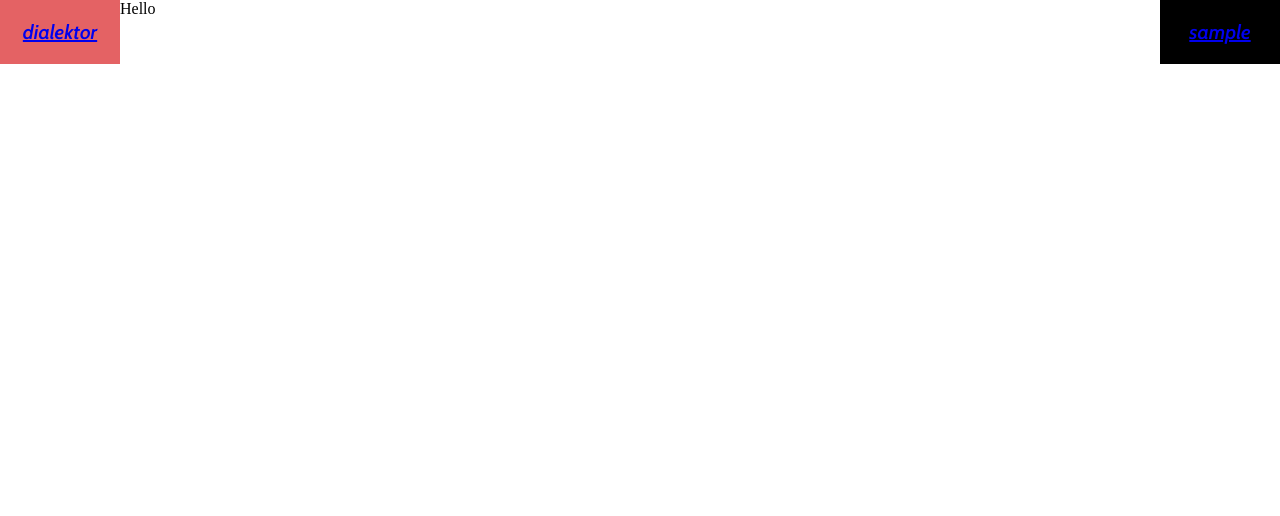
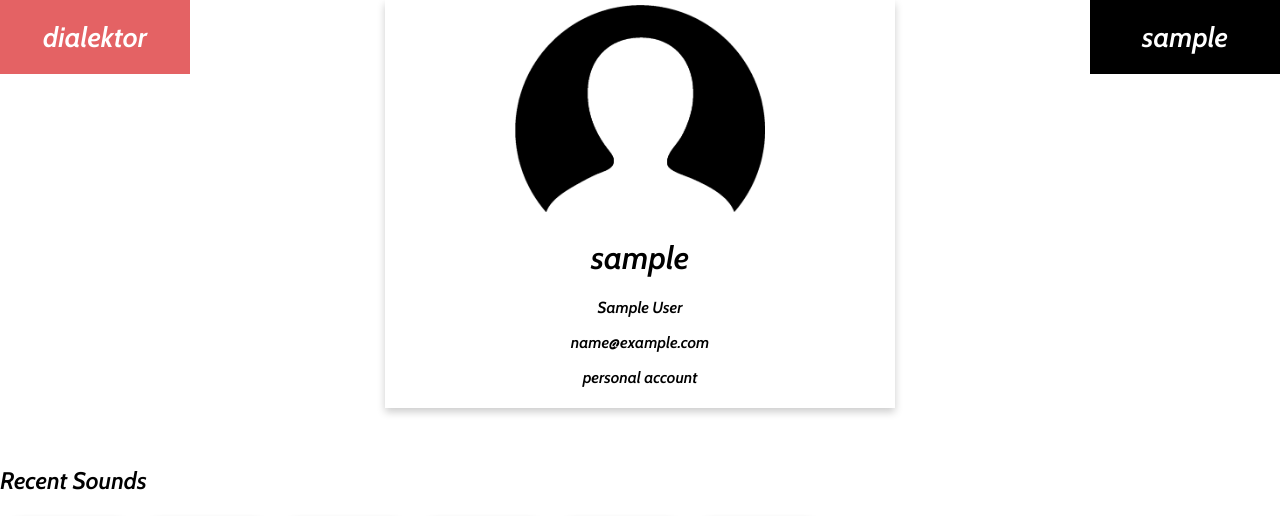
Before and after one commit to yasharAhari/Dialektor, a Django app: page /profile/ in a window 1280 px wide. Shown: the top 516 px of the page. Before the commit the page ends 64 px from the top, so only its background shows below. Run offline with Django 3.2, Linux system fonts and the light colour scheme; the visitor is signed in with stand-in values (Sample User, id 1).

Commit message:
Profile page shows users name, email, etc, default user pic

```diff
--- a/dialektor/views.py
+++ b/dialektor/views.py
@@ -78,4 +78,9 @@ def signup(request):
 
 def profile(request):
     # Renders the profile page
-    return render(request, 'profile.html')
+    # TODO: get real profile pic name after it gets implemented
+
+    content = {
+    'profile_pic': '/static/defaultprofile1.png',
+    }
+    return render(request, 'profile.html',content)
--- /dev/null
+++ b/static/profile.css
@@ -0,0 +1,134 @@
+@import url('https://fonts.googleapis.com/css?family=Cabin:600i&display=swap');
+html, body {
+  font-family: 'Cabin', sans-serif;
+    margin: 0;
+    padding:0;
+    background-color: white;
+}
+
+.grid-item {
+  border-radius:15%;
+  height: 7vw;
+  width: 10vw;
+  box-shadow: 0 4px 8px 0 rgba(0, 0, 0, 0.9);
+  margin: 5px;
+  cursor: pointer;
+
+}
+.grid-item:hover {
+  scale: 1.1;
+}
+.flex-container {
+  display: flex;
+
+}
+
+.flex-direction-vertical {
+    flex-direction: column;
+    align-items: center;
+}
+.flex-direction-horizontal {
+    flex-direction: row;
+}
+
+/* Can possibly delete this, makes user card larger */
+#userinfo-flexcontainer img{
+
+  /* width: 12vw;
+  height: 18vh; */
+  align-self: center;
+}
+#recent-sounds {
+  flex-wrap: wrap;
+
+}
+#collections {
+  flex-wrap: wrap;
+
+}
+#tags {
+  flex-wrap: wrap;
+
+}
+#categories {
+  flex-wrap: wrap;
+
+}
+/* User card */
+.card {
+    font-family: 'Cabin', sans-serif;
+    padding: 5px;
+    box-shadow: 0 4px 8px 0 rgba(0, 0, 0, 0.2);
+    max-width: 500px;
+    margin: auto;
+    text-align: center;
+  }
+  /* Space between the logo and profile name to avoid the user info
+  floating upward */
+  #spacer1 {
+    height: 74px;
+  }
+
+  #category-image {
+      height: 25vw;
+      width: 30vw;
+  }
+
+
+  @media only screen and (max-width:800px) {
+    body{
+      /* background-color: red; */
+    }
+    .grid-item{
+      border-radius: 5%;
+      height: 12vw;
+      width: 18vw;
+    }
+  }
+
+
+ /* Zachs stuff */
+  #profile
+{
+  font-family: 'Cabin', sans-serif;
+  font-size: 28px;
+  padding: 20px;
+  background-color: #000;
+  color:white;
+  width: 150px;
+  text-align: center;
+  display: inline-block;
+  float: right;
+}
+
+#logo
+{
+  font-family: 'Cabin', sans-serif;
+  font-size: 28px;
+  padding: 20px;
+  background-color: #000;
+  color:white;
+  width: 150px;
+  text-align: center;
+  display: inline-block;
+  float: left;
+}
+
+#profile:hover
+{
+  background-color: #e46264;
+}
+
+#logo:hover
+{
+  background-color: #e46264;
+}
+
+#content
+{
+  height: 100vh;
+  display: flex;
+  justify-content: center;
+  align-items: center;
+  flex-direction: column;
+}
--- a/static/style.css
+++ b/static/style.css
@@ -246,3 +246,8 @@ input[type=submit]
 {
   display: hidden;
 }
+
+a{
+  color: inherit; /* usual colors for links too */
+  text-decoration: inherit; /* no underline */
+}
--- a/templates/base.html
+++ b/templates/base.html
@@ -12,8 +12,8 @@
 <body>
   <header>
     <div class="container">
-        <div id="logo"><a href="/">dialektor</a></div>
-        <div id="profile"><a href="/profile/">{{user.username}}</a></div>
+        <a href="/"><div id="logo">dialektor</div></a>
+        <a href="/profile/"><div id="profile">{{user.username}}</div></a>
     </div>
   </header>
   <main>
--- a/templates/profile.html
+++ b/templates/profile.html
@@ -2,8 +2,75 @@
 {% block title %}Profile{% endblock %}
 {% block content %}
 {% if user.is_authenticated %}
+<link rel="stylesheet" type="text/css" href="/static/profile.css">
+<!-- This is the top level container, it holds all of the page contents below the nav bar.
+        This is a flex container with vertical flex-direction, it is also a flex item to its parent  -->
+        <div class="flex-container flex-direction-vertical" id="top-level-flexcontainer">
+            <!-- Flex container holding the user information, which are flex items. Has a horizontal flex-direction
+            it is also a flex item to its parent container #top-level-flexcontainer  -->
+            <div class="flex-container flex-direction-horizontal" id="userinfo-flexcontainer">
+                <div class="card">
+                    <img src="{{profile_pic}}" alt="{{user.first_name}}" style="width:50%">
+                    <h1>{{user.username}}</h1>
+                    <p>{{user.first_name}} {{user.last_name}}</p>
+                    <p class="Account type">{{user.email}}</p>
+                    <p>personal account</p>
+                </div>
 
-Hello
+            </div>
+
+        </div>
+        <br><br>
+        <h2>Recent Sounds</h2>
+        <!-- The django for loops to generate all of the sounds will go inside this div -->
+        <div class="flex-container flex-direction-horizontal" id="recent-sounds">
+            <img class="grid-item" src="img/2.jpg" alt="Smiley face">
+            <img class="grid-item" src="img/1.png" alt="Smiley face">
+            <img class="grid-item" src="img/smiley.gif" alt="Smiley face">
+            <img class="grid-item" src="img/3.jpg" alt="Smiley face">
+            <img class="grid-item" alt="" src="img/face-50x50.png">
+            <img class="grid-item" src="img/4.png" alt="Smiley face">
+        </div>
+        <br>
+        <h2>My Collections</h2>
+        <br>
+        <!-- The django for loops to generate all of the collections will go inside this div, in a seperate div -->
+        <div class="flex-container flex-direction-horizontal" id="collections">
+            <img class="grid-item" src="img/1.png" alt="Smiley face">
+            <img class="grid-item" alt="" src="img/face-50x50.png">
+            <a href="collection.html"><img class="grid-item" src="img/canoe.jpg" alt="Smiley face"></a>
+            <img class="grid-item" src="img/3.jpg" alt="Smiley face">
+            <img class="grid-item" src="img/4.png" alt="Smiley face">
+            <img class="grid-item" src="img/smiley.gif" alt="Smiley face">
+            <img class="grid-item" src="img/1.png" alt="Smiley face">
+            <img class="grid-item" alt="" src="img/face-50x50.png">
+            <img class="grid-item" src="img/2.jpg" alt="Smiley face">
+            <img class="grid-item" src="img/3.jpg" alt="Smiley face">
+            <img class="grid-item" src="img/4.png" alt="Smiley face">
+            <img class="grid-item" src="img/smiley.gif" alt="Smiley face">
+
+
+        </div>
+
+
+        <br>
+        <h2>Tags</h2>
+        <!-- The django for loops to generate all of the tags will go inside this div -->
+        <div class="flex-container flex-direction-horizontal" id="tags">
+              <img class="grid-item" src="img/4.png" alt="Smiley face">
+              <img class="grid-item" src="img/smiley.gif" alt="Smiley face">
+              <img class="grid-item" src="img/1.png" alt="Smiley face">
+              <img class="grid-item" alt="" src="img/face-50x50.png">
+              <img class="grid-item" src="img/2.jpg" alt="Smiley face">
+              <img class="grid-item" src="img/3.jpg" alt="Smiley face">
+        </div>
+
+        <br>
+        <h2>Categories</h2>
+        <!-- The django for loops to generate all of the categories will go inside this div -->
+        <div class="flex-container flex-direction-horizontal" id="categories">
+              <img class="grid-item" src="img/smiley.gif" alt="Smiley face" height="75" width="100">
+        </div>
 {% else %}
   <p>You are not logged in</p>
   <a href="{% url 'login' %}">login</a>
```
Also changed, not shown: static/defaultprofile1.png (added).
